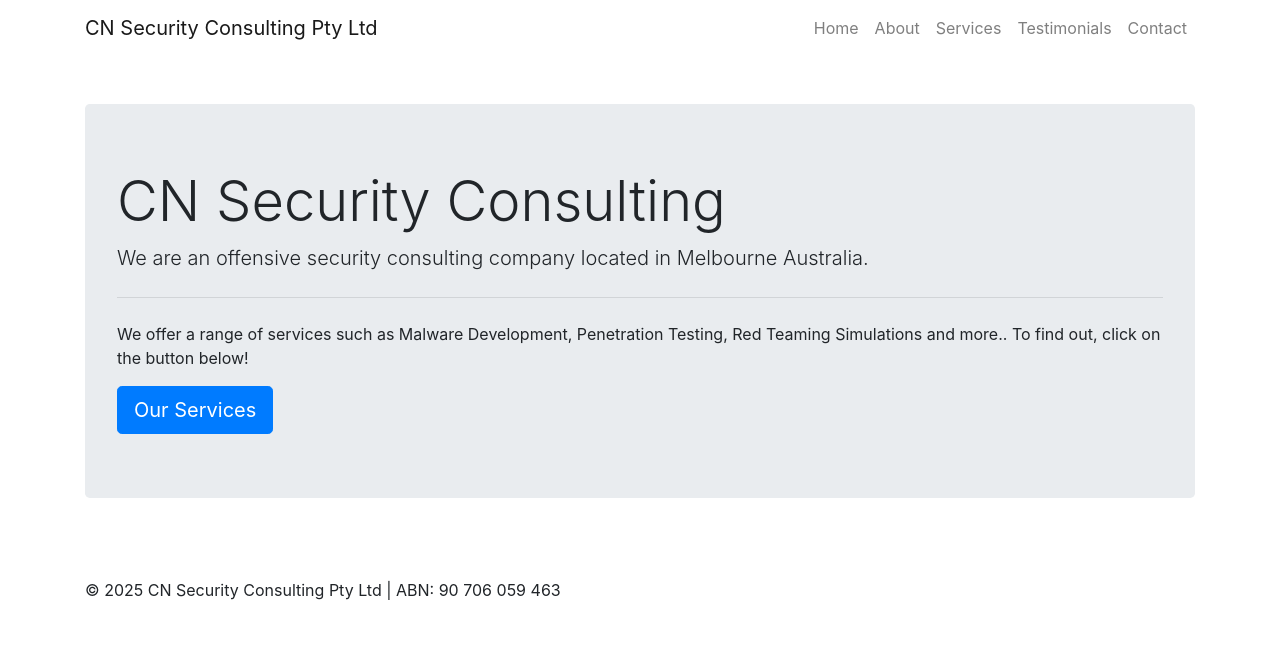
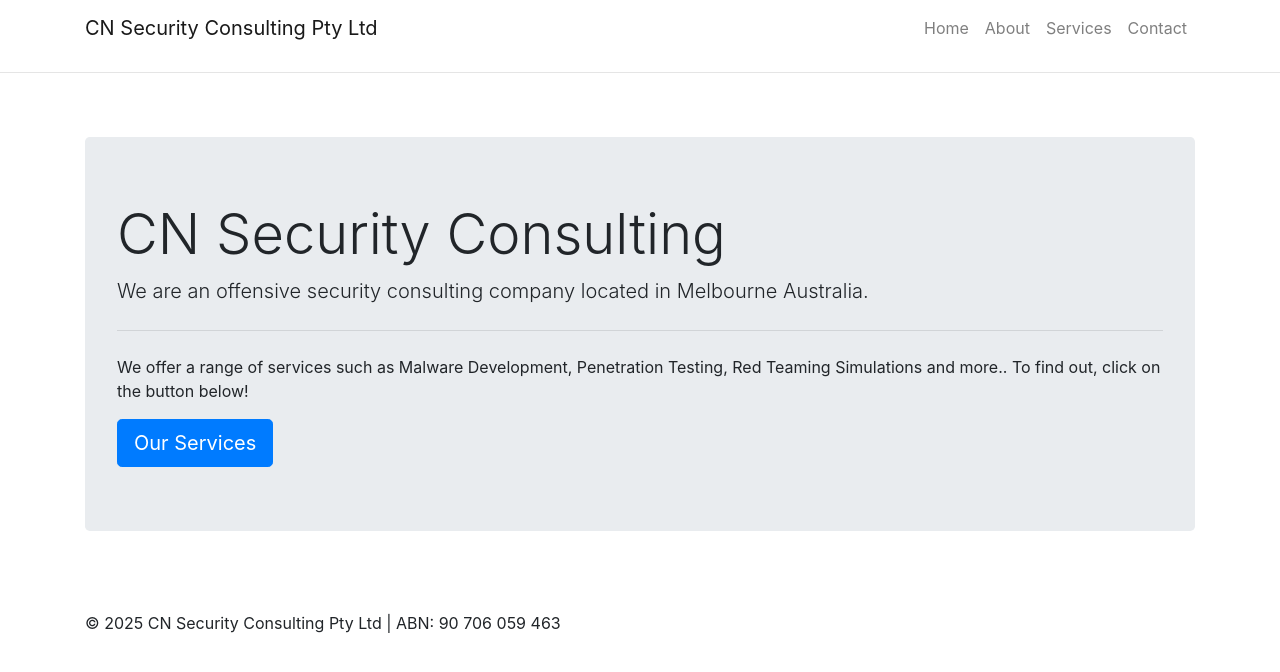
Before and after one commit to hookthieves/hookthieves.github.io, a Jekyll site: the page built from index.html, in a window 1280 px wide. Shown: the top 672 px of the page. Built offline with Jekyll 4.4.1, drawn with Linux system fonts in a browser that asks for light colours.

Commit message:
Update navbar.html

```diff
--- a/_includes/navbar.html
+++ b/_includes/navbar.html
@@ -16,12 +16,10 @@
                     <a class="nav-link" href="/services">Services</a>
                 </li>
                 <li class="nav-item">
-                    <a class="nav-link" href="/testimonials">Testimonials</a>
-                </li>
-                <li class="nav-item">
                     <a class="nav-link" href="/contact">Contact</a>
                 </li>
             </ul>
         </div>
     </div>
 </nav>
+<hr class="header-line">
```
